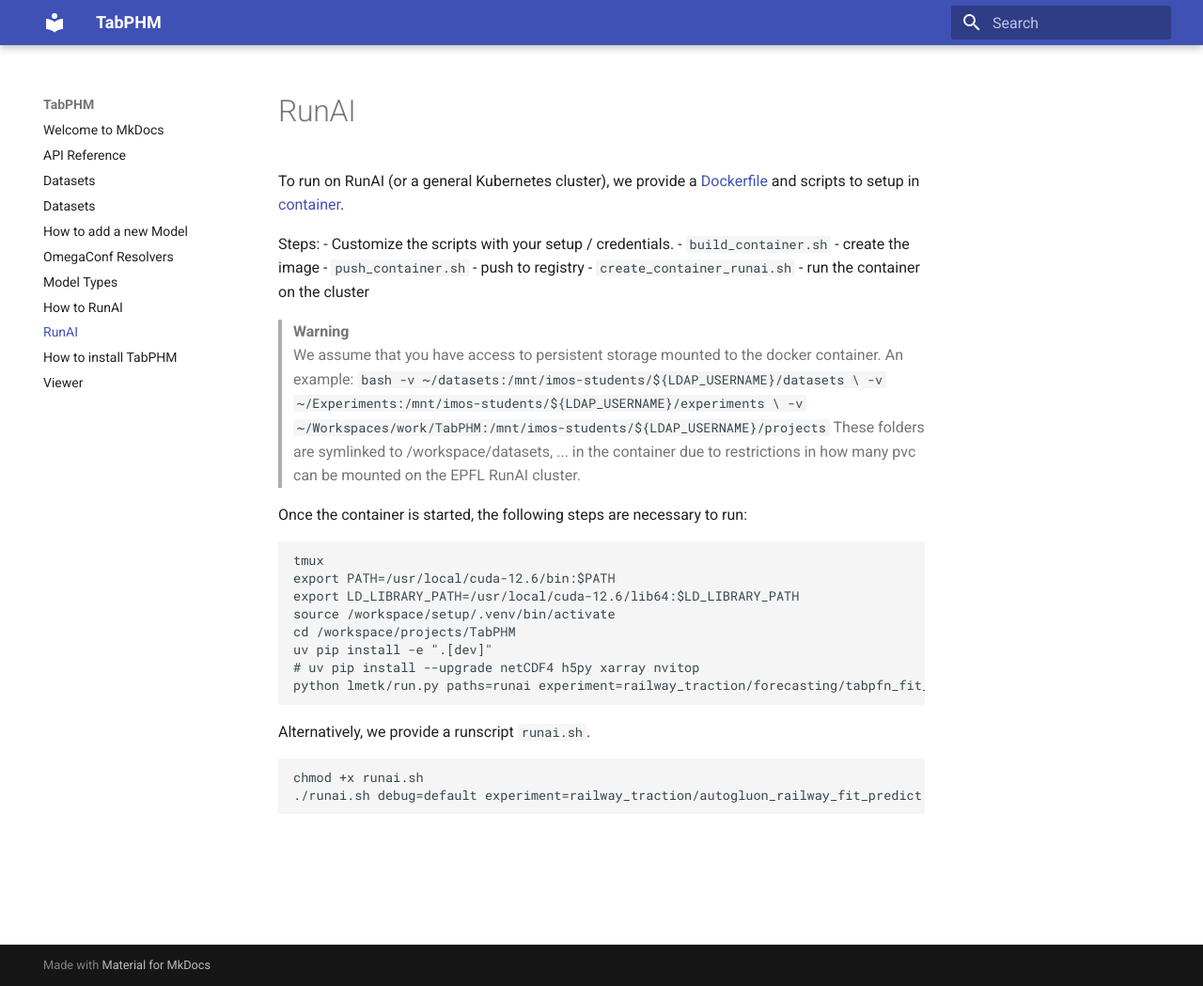
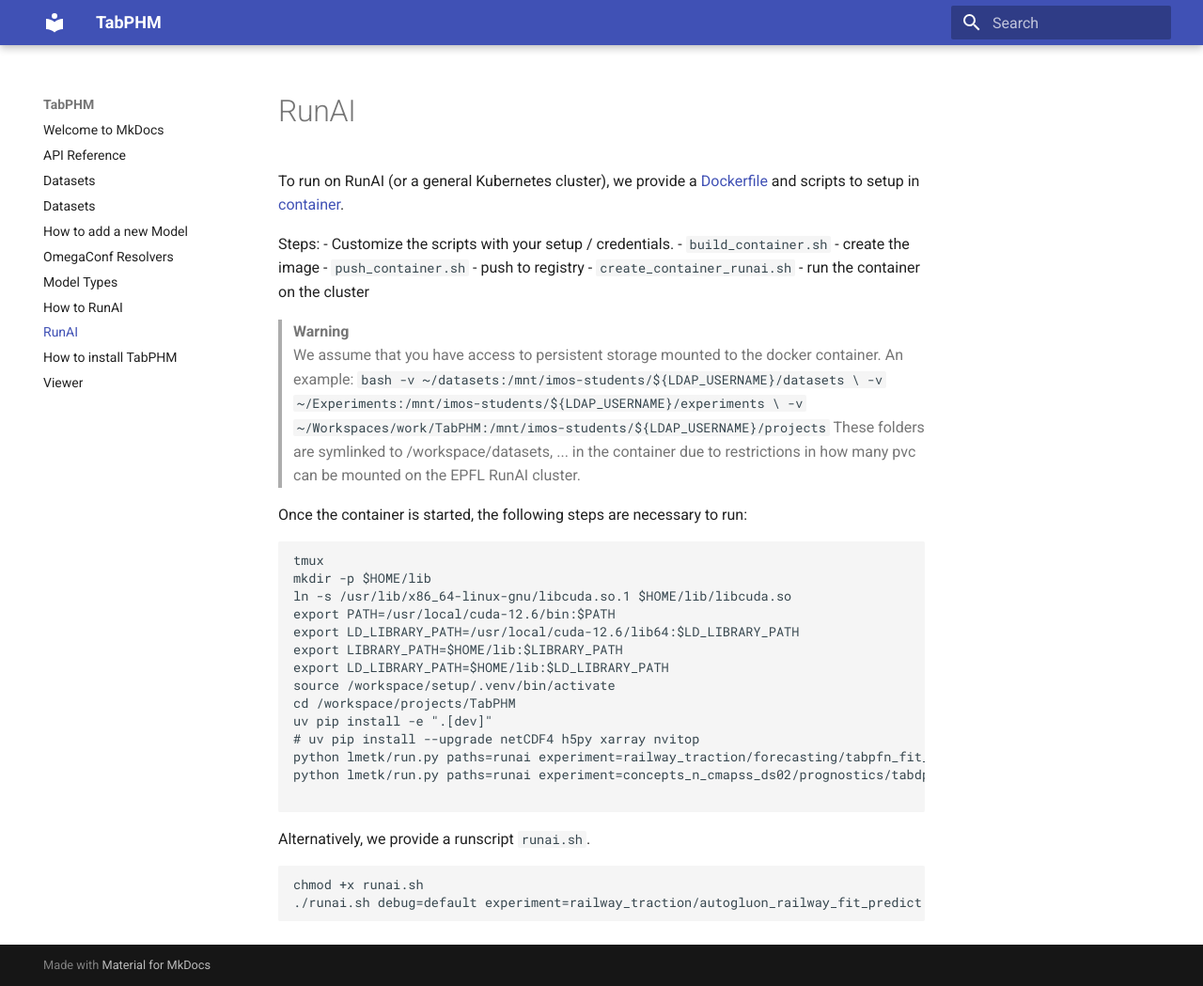
Before and after one commit to EPFL-IMOS/picid, an MkDocs documentation site: the page built from docs/runai.md, in a window 1280 px wide and 1049 px high. Shown: the whole window at 94% size. Built offline with MkDocs 1.6.1 and Material for MkDocs 9.7.7, drawn with Linux system fonts in a browser that asks for light colours.

Commit message:
some models require cuda compiler to work

````diff
--- a/docs/runai.md
+++ b/docs/runai.md
@@ -24,13 +24,19 @@
 
 ```bash
 tmux
+mkdir -p $HOME/lib
+ln -s /usr/lib/x86_64-linux-gnu/libcuda.so.1 $HOME/lib/libcuda.so
 export PATH=/usr/local/cuda-12.6/bin:$PATH
 export LD_LIBRARY_PATH=/usr/local/cuda-12.6/lib64:$LD_LIBRARY_PATH
+export LIBRARY_PATH=$HOME/lib:$LIBRARY_PATH
+export LD_LIBRARY_PATH=$HOME/lib:$LD_LIBRARY_PATH
 source /workspace/setup/.venv/bin/activate
 cd /workspace/projects/TabPHM
 uv pip install -e ".[dev]"
 # uv pip install --upgrade netCDF4 h5py xarray nvitop
 python lmetk/run.py paths=runai experiment=railway_traction/forecasting/tabpfn_fit_predict
+python lmetk/run.py paths=runai experiment=concepts_n_cmapss_ds02/prognostics/tabdpt_fit_predict
+
 ```
 
 Alternatively, we provide a runscript `runai.sh`.
````
